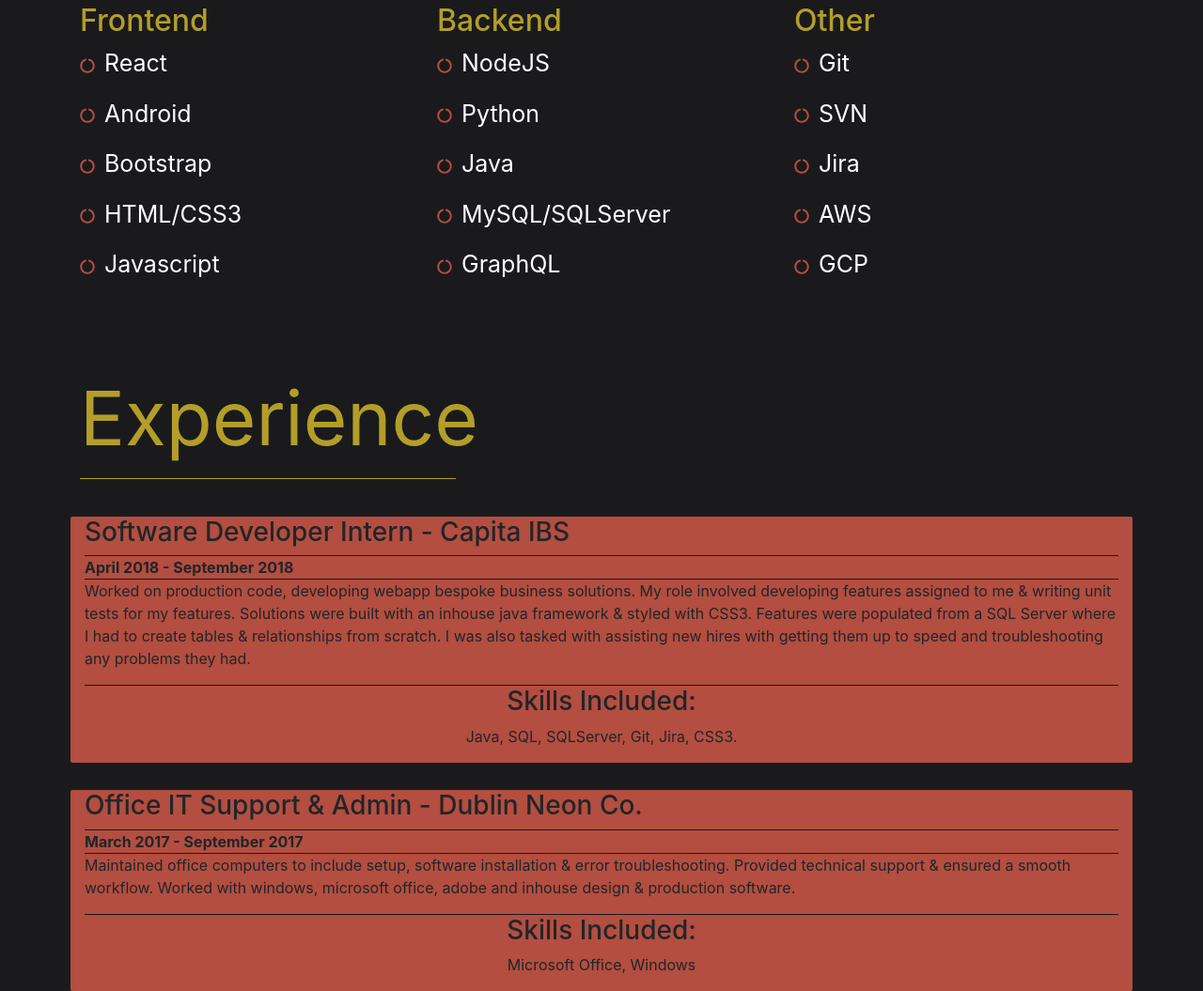
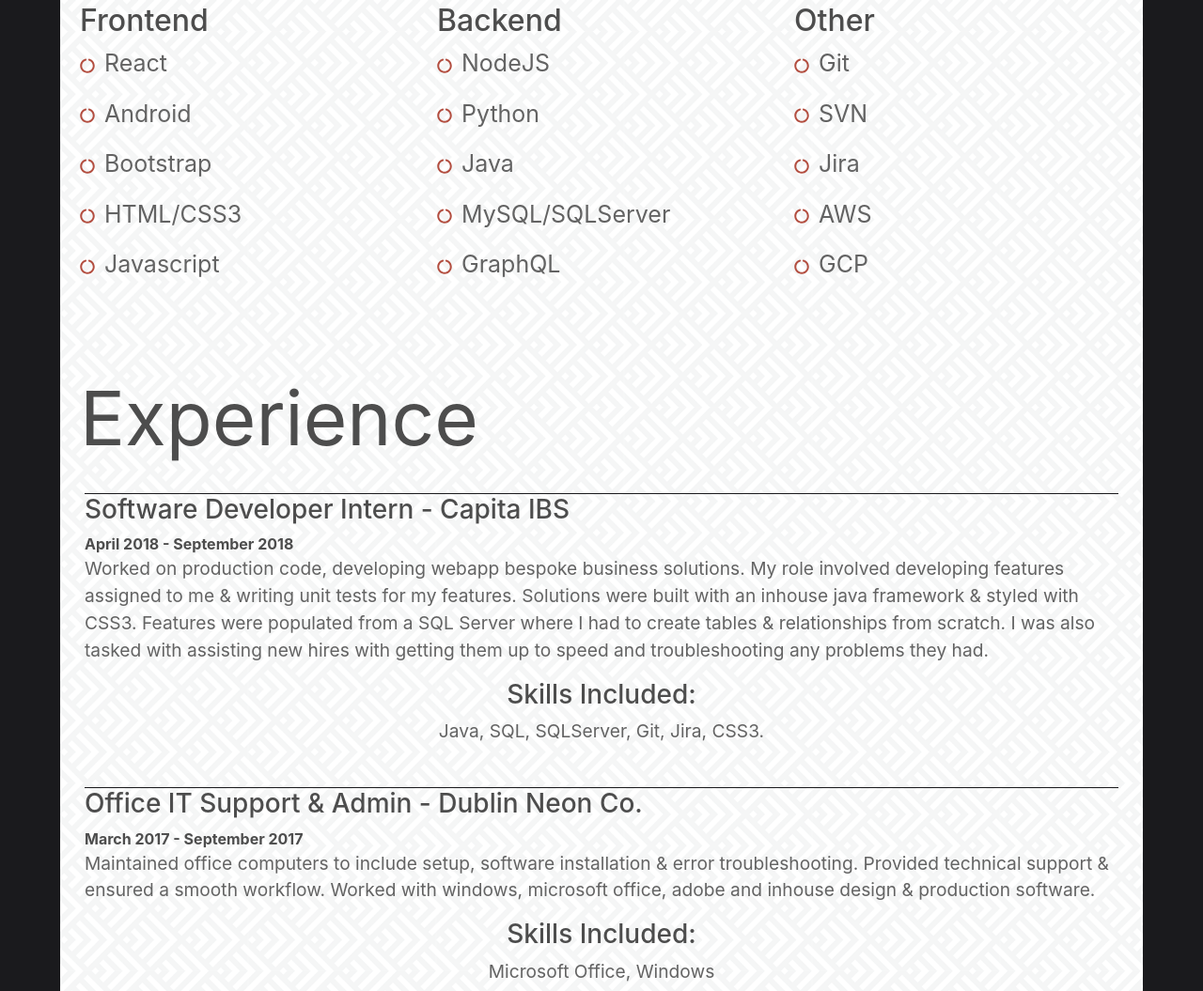
Before and after one commit to Damhan/ReactPortfolio, a React app: page /experience in a window 1280 px wide. Shown: the part 302-1357 px from the top of the page at 94% size. Built offline with nearby package versions, Linux system fonts and the light colour scheme.

Commit message:
Redesigned experience and contact form.

```diff
--- a/package.json
+++ b/package.json
@@ -10,7 +10,7 @@
     "react-dom": "^16.8.6",
     "react-icons": "^3.7.0",
     "react-router-dom": "^5.0.1",
-    "react-scripts": "3.0.1",
+    "react-scripts": "^3.3.0",
     "react-slick": "^0.24.0",
     "react-social-icons": "^4.1.0",
     "react-text-loop": "^2.0.2"
--- a/src/App.css
+++ b/src/App.css
@@ -60,18 +60,18 @@ nav {
 .skills-text {
   display:inline-block;
   padding-left:10px;
-  color:white;
+  color: #636363;
   font-size:25px;
 }
 
 #skill-header {
-  color:#B39E29;
+  color: #4d4d4d;
   font-size: 10vh;
   font-weight: 400;
 }
 
 .skills-title {
-  color:#B39E29;
+  color:#4d4d4d;
   font-size:4vh;
 }
 
@@ -116,14 +116,14 @@ nav {
 
 .contact-form-sect {
   display: block;
-  border: 5px solid #B39E29;
+  border: 1px solid #B39E29;
   border-radius: 5px;
   margin: 0 auto;
   padding: 0 0 10px 10px;
   max-width: 650px;
   min-width: 300px;
   width:30vw;
-  background-color: #B39E29;
+  background-image: url("./assets/spikes.png");
 }
 
 .contact-form {
@@ -214,7 +214,7 @@ nav {
 
 hr {
   border-style: solid;
-  border-color: #B39E29 !important;
+  border-color: black !important;
   width:25vh;
   margin-left:0;
   margin-right:auto;
@@ -233,11 +233,42 @@ hr {
 }
 
 .experience-card {
-  background: #B34E40 ;
   border-radius: 2px;
   margin:5px;
+}
+
+.exp-title {
+  color: #4d4d4d;
+}
+
+.exp-maintext {
+  color: #636363;
+  font-size: 1.2em;
 }
 
 .skills-wrapper {
   min-width: 200px;
 }
+
+
+.background-div {
+  border-radius: 3px;
+  background: whitesmoke;
+  background-image: url("./assets/spikes.png");
+}
+
+@media only screen and (min-width: 600px) {
+  .background-div {
+
+    margin-left: 5vw;
+    margin-right: 5vw;
+    margin-bottom:5vw;
+  }
+}
+
+@media only screen and (max-width: 600px) {
+  .background-div {
+    margin-left: 0;
+    margin-right: 0;
+  }
+}
--- a/src/components/Experience.js
+++ b/src/components/Experience.js
@@ -15,6 +15,8 @@ function Experience() {
   Worked with windows, microsoft office, adobe and inhouse design & production software.`
 
   return (
+    <div>
+    <div class="background-div">
     <div class="container">
       <div class="row text-left" style={{marginTop:'10vh'}}>
         <div class="col">
@@ -64,10 +66,10 @@ function Experience() {
         </div>
       </div>
 
+
     <div class="row text-left" style={{marginTop:'10vh'}}>
       <div class="col">
         <h2 id="skill-header">Experience</h2>
-        <hr class="experience"/>
       </div>
     </div>
     <div class="row">
@@ -87,6 +89,9 @@ function Experience() {
         />
     </div>
   </div>
+  </div>
+  <br/>
+  </div>
   );
 }
 
--- a/src/components/ExperienceCard.js
+++ b/src/components/ExperienceCard.js
@@ -6,25 +6,26 @@ function ExperienceCard(props) {
   return (
 
     <div class="col experience-card" style={{marginTop:'3vh'}}>
+
+      <hr class="exp-hr"/>
+
         <div class="exp-title-wrapper text-left">
-        <h3>{props.title}</h3>
-        <hr class="exp-hr"/>
-        <b>{props.duration}</b>
-        <hr class="exp-hr"/>
+          <h3 class="exp-title">{props.title}</h3>
+          <b class="exp-title">{props.duration}</b>
         </div>
+
         <div class="exp-content-wrapper text-left">
-          <p>{props.mainText}</p>
-             <hr class="exp-hr"/>
+          <p class="exp-maintext">{props.mainText}</p>
         </div>
+
         <div class="row">
           <div class="col">
-            <h3>Skills Included:</h3>
-            <p>
+            <h3 class="exp-title">Skills Included:</h3>
+            <p class="exp-maintext">
             {props.skills}
             </p>
           </div>
         </div>
-
       </div>
 
     );
```
Also changed, not shown: src/assets/blue-snow.png (added), src/assets/spikes.png (added), 1 other file.
